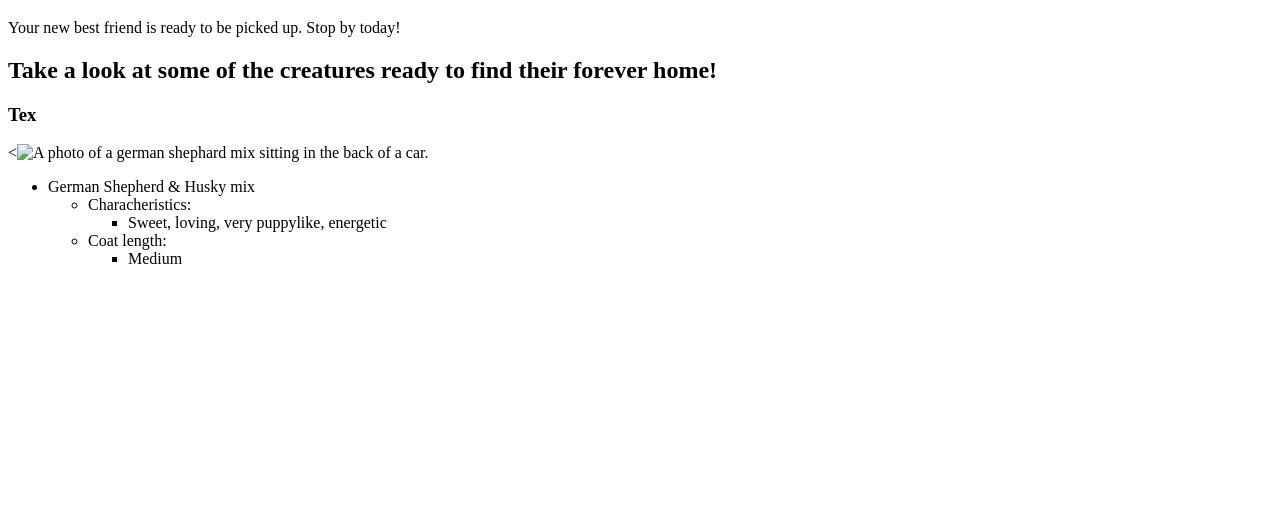
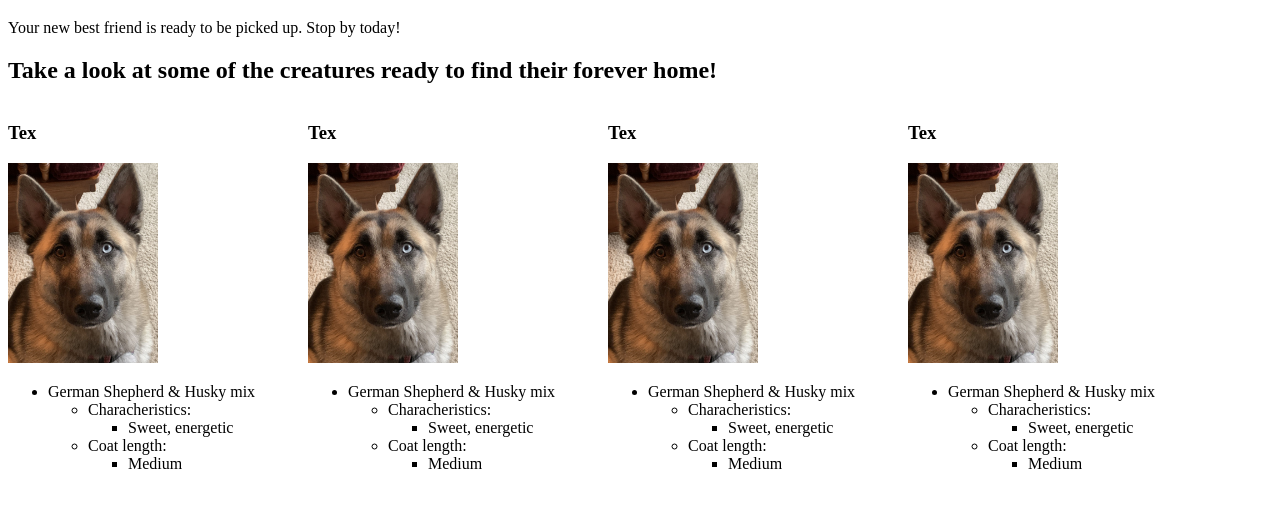
Before and after one commit to Soha-Pour/animal-shelter, a plain HTML site: page index.html in a window 1280 px wide. Shown: the part 61-568 px from the top of the page. Drawn offline with Linux system fonts and the light colour scheme.

Commit message:
add columns

```diff
--- a/css/styles.css
+++ b/css/styles.css
@@ -0,0 +1,4 @@
+.column {
+  width: 300px;
+  float: left;
+}
--- a/index.html
+++ b/index.html
@@ -2,6 +2,12 @@
 <html lang="en" dir="ltr">
   <head>
     <meta charset="utf-8">
+    <style media="screen">
+      img {
+        width: 50%;
+        height: auto;
+      }
+    </style>
     <link rel="stylesheet" href="css/styles.css" type:="text/css">
     <title>Whatcom Humane Society</title>
   </head>
@@ -10,14 +16,15 @@
     <p>Your new best friend is ready to be picked up. Stop by today!</p>
 
     <h2>Take a look at some of the creatures ready to find their forever home!</h2>
+    <div class="column">
       <h3>Tex</h3>
-      <<img src="css/tex.jpeg" alt="A photo of a german shephard mix sitting in the back of a car.">
+        <img src="img/tex.jpeg" alt="A photo of a german shephard mix sitting in the back of a car.">
         <ul>
           <li>German Shepherd & Husky mix</li>
             <ul>
               <li>Characheristics:</li>
                 <ul>
-                <li>Sweet, loving, very puppylike, energetic</li>
+                  <li>Sweet, energetic</li>
                 </ul>
               <li>Coat length:</li>
                 <ul>
@@ -25,6 +32,61 @@
                 </ul>
             </ul>
         </ul>
+      </div>
+
+    <div class="column">
+      <h3>Tex</h3>
+        <img src="img/tex.jpeg" alt="A photo of a german shephard mix sitting in the back of a car.">
+        <ul>
+          <li>German Shepherd & Husky mix</li>
+            <ul>
+              <li>Characheristics:</li>
+                <ul>
+                  <li>Sweet, energetic</li>
+                </ul>
+              <li>Coat length:</li>
+                <ul>
+                  <li>Medium</li>
+                </ul>
+            </ul>
+        </ul>
+      </div>
+
+    <div class="column">
+      <h3>Tex</h3>
+        <img src="img/tex.jpeg" alt="A photo of a german shephard mix sitting in the back of a car.">
+        <ul>
+          <li>German Shepherd & Husky mix</li>
+            <ul>
+              <li>Characheristics:</li>
+                <ul>
+                  <li>Sweet, energetic</li>
+                </ul>
+              <li>Coat length:</li>
+                <ul>
+                  <li>Medium</li>
+                </ul>
+            </ul>
+        </ul>
+      </div>
+
+    <div class="column">
+      <h3>Tex</h3>
+        <img src="img/tex.jpeg" alt="A photo of a german shephard mix sitting in the back of a car.">
+        <ul>
+          <li>German Shepherd & Husky mix</li>
+            <ul>
+              <li>Characheristics:</li>
+                <ul>
+                  <li>Sweet, energetic</li>
+                </ul>
+              <li>Coat length:</li>
+                <ul>
+                  <li>Medium</li>
+                </ul>
+            </ul>
+        </ul>
+      </div>
 
 </body>
 </html>
```
Also changed, not shown: img/tex.jgeg.jpeg (deleted). Lines whose indentation alone changed are shown as unchanged.
